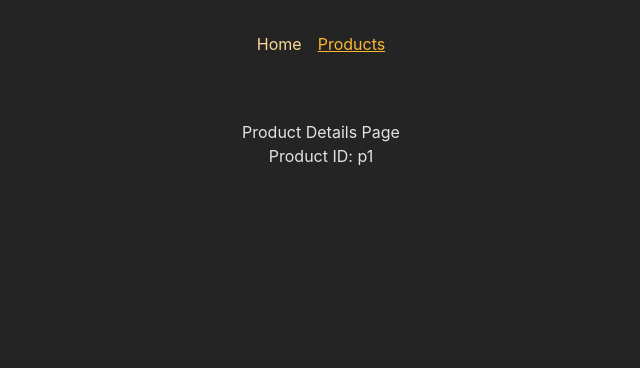
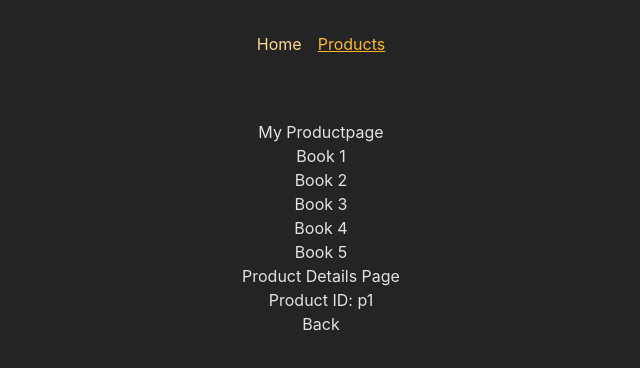
Before and after one commit to devProMaleek/react-router-tutorial, a React (Create React App) app: page /products/p1 in a window 1280 px wide. Shown: the top 368 px of the page, without its empty margins (319-959 px from the left). Built offline with nearby package versions, Linux system fonts and the light colour scheme.

Commit message:
Learnt about relative and absolute path and index route

```diff
--- a/src/App.js
+++ b/src/App.js
@@ -11,9 +11,12 @@ const router = createBrowserRouter([
     path: '/',
     element: <RootLayout />,
     children: [
-      { path: '/', element: <Homepage /> },
-      { path: '/products', element: <Productpage /> },
-      { path: '/products/:productId', element: <ProductDetailsPage /> },
+      { index: true, element: <Homepage /> },
+      {
+        path: '/products',
+        element: <Productpage />,
+        children: [{ path: '/products/:productId', element: <ProductDetailsPage /> }],
+      },
     ],
     errorElement: <Errorpage />,
   },
--- a/src/Pages/ProductDetailsPage.jsx
+++ b/src/Pages/ProductDetailsPage.jsx
@@ -1,5 +1,5 @@
 import React from 'react'
-import { useParams } from 'react-router-dom'
+import { useParams, Link } from 'react-router-dom'
 
 const ProductDetailsPage = () => {
   const { productId } = useParams()
@@ -9,6 +9,7 @@ const ProductDetailsPage = () => {
     <>
       <h1>Product Details Page</h1>
       <p>Product ID: {productId}</p>
+      <Link to="..">Back</Link>
     </>
   )
 }
--- a/src/Pages/Productpage.jsx
+++ b/src/Pages/Productpage.jsx
@@ -1,5 +1,5 @@
 import React from 'react';
-import { Link } from 'react-router-dom';
+import { Link,Outlet } from 'react-router-dom';
 import PropTypes from 'prop-types';
 
 const Productpage = (props) => {
@@ -23,6 +23,7 @@ const Productpage = (props) => {
           );
         })}
       </ul>
+      <Outlet />
     </div>
   );
 };
```
